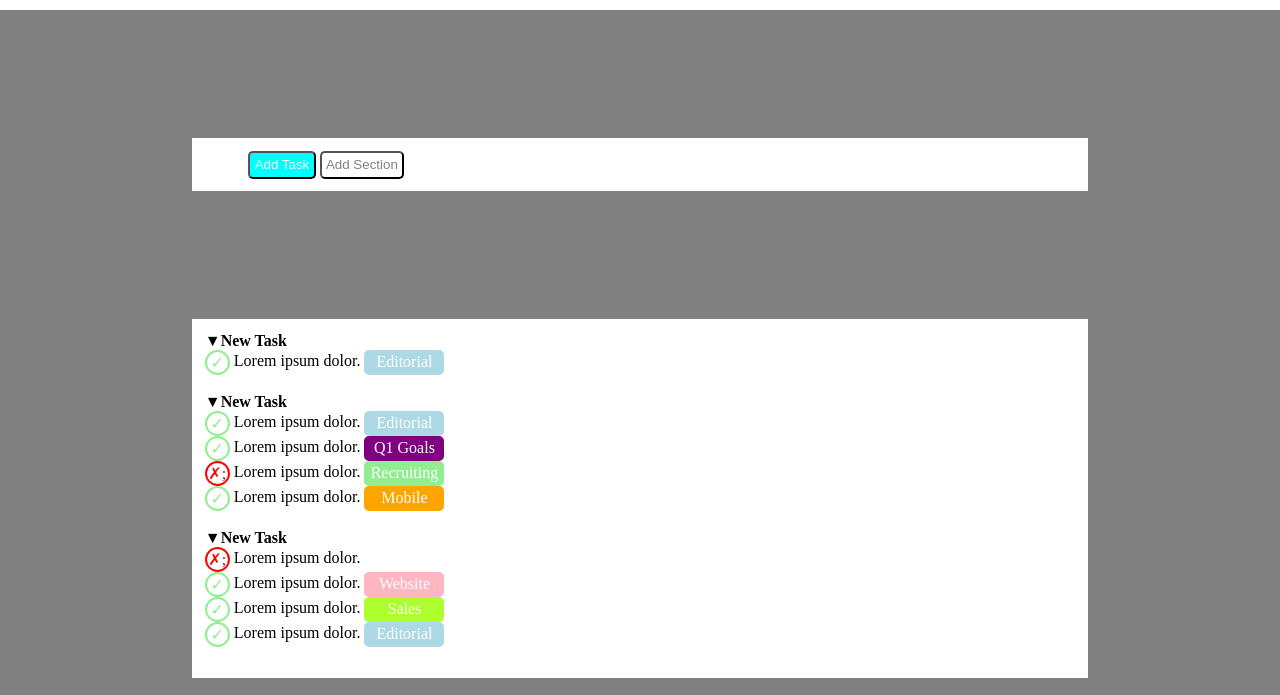
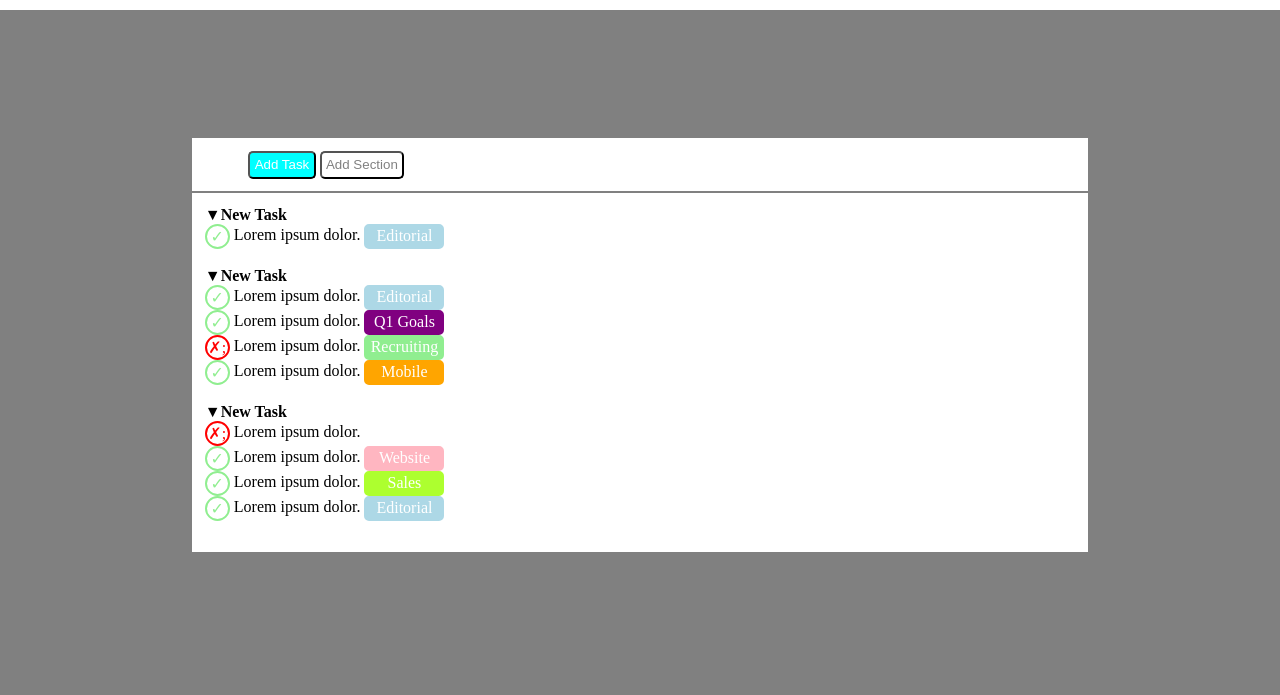
Before and after one commit to GianlucaSirianni/html-css-toboolist, a plain HTML site: page index.html in a window 1280 px wide. Shown: the part 105-800 px from the top of the page. Drawn offline with Linux system fonts and the light colour scheme.

Commit message:
lista completa ma brutta

```diff
--- a/assets/css/style.css
+++ b/assets/css/style.css
@@ -49,9 +49,10 @@ body{
 .list-section{
     width: 70%;
     margin: auto;
-    margin-top: 10%;
+    margin-top: 2px;
     background-color: white;
     padding: 1%;
+    margin-bottom: 10px;
 }
 
 .list-title{
--- a/index.html
+++ b/index.html
@@ -53,7 +53,7 @@
 
         </section>
     </main>
-    <footer></footer>
+
 
     <span class=""></span>
 
```
